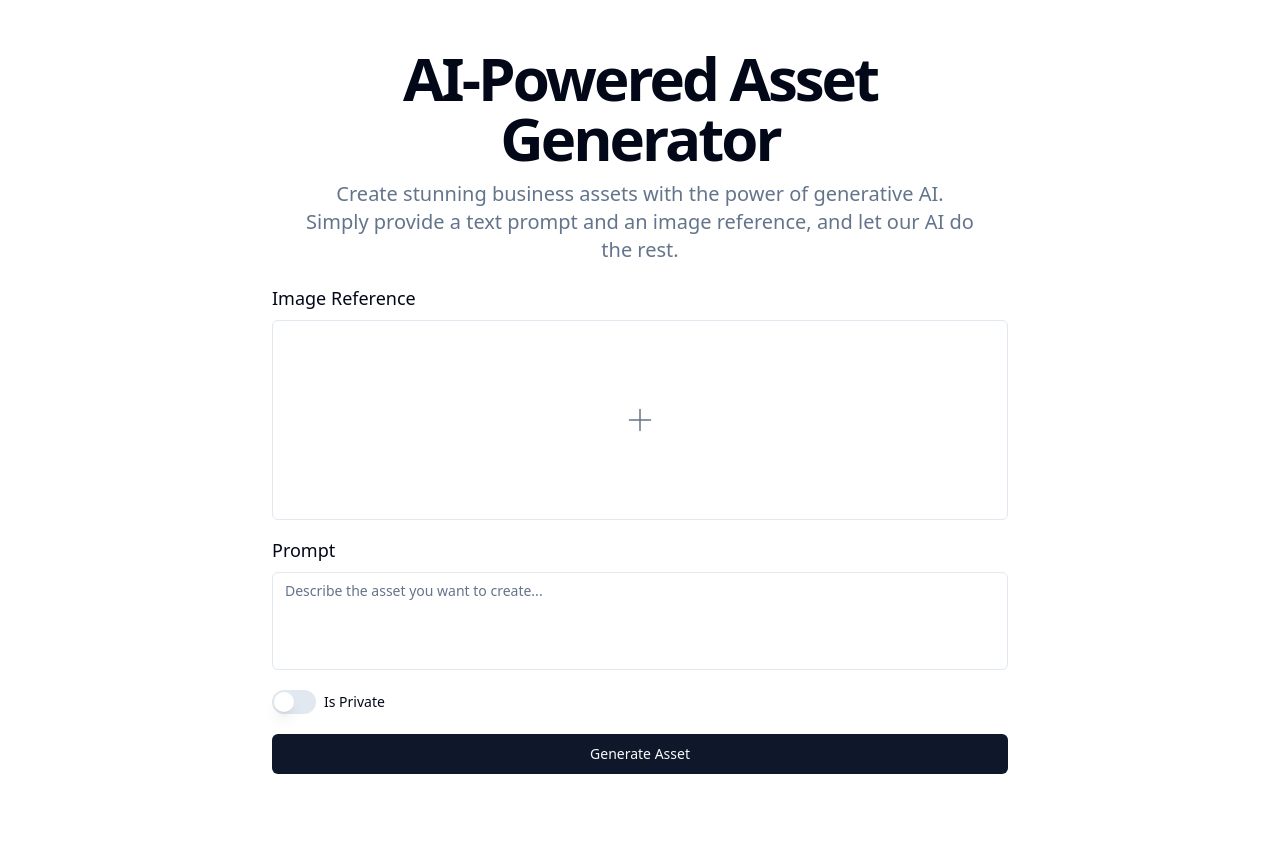
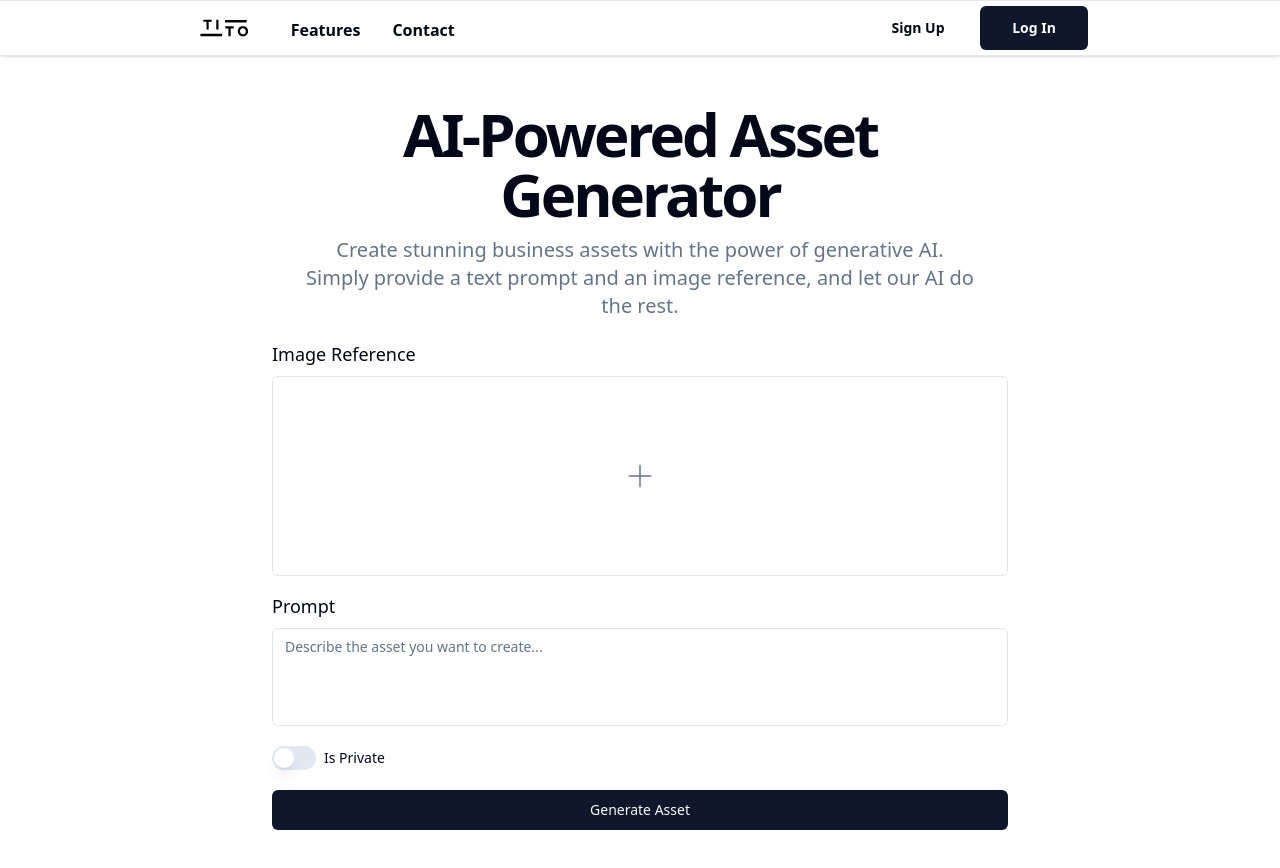
Before and after one commit to ReaganTan00/creative-studio, a Next.js app: page /app in a window 1280 px wide. Shown: the top 868 px of the page. Before the commit the page ends 822 px from the top, so only its background shows below. Built offline with nearby package versions, Linux system fonts and the light colour scheme.

Commit message:
Added SiteHeader to App Generation Page

```diff
--- a/src/app/app/page.tsx
+++ b/src/app/app/page.tsx
@@ -1,7 +1,11 @@
 import GeneratorInputs from "@/components/app/GeneratorInputs";
+import { SiteHeader } from "@/components/common/site-header";
 
 const App = () => {
     return (
+        <>
+            <SiteHeader />
+
             <div className="flex flex-col items-center justify-center w-full h-full min-h-screen bg-background">
                 <div className="max-w-3xl px-4 py-12 mx-auto space-y-5 text-center">
                     <div className="space-y-3">
@@ -10,6 +14,7 @@ const App = () => {
                     <GeneratorInputs />
                 </div>
             </div>
+        </>
     );
 };
 
```
Lines whose indentation alone changed are shown as unchanged.
